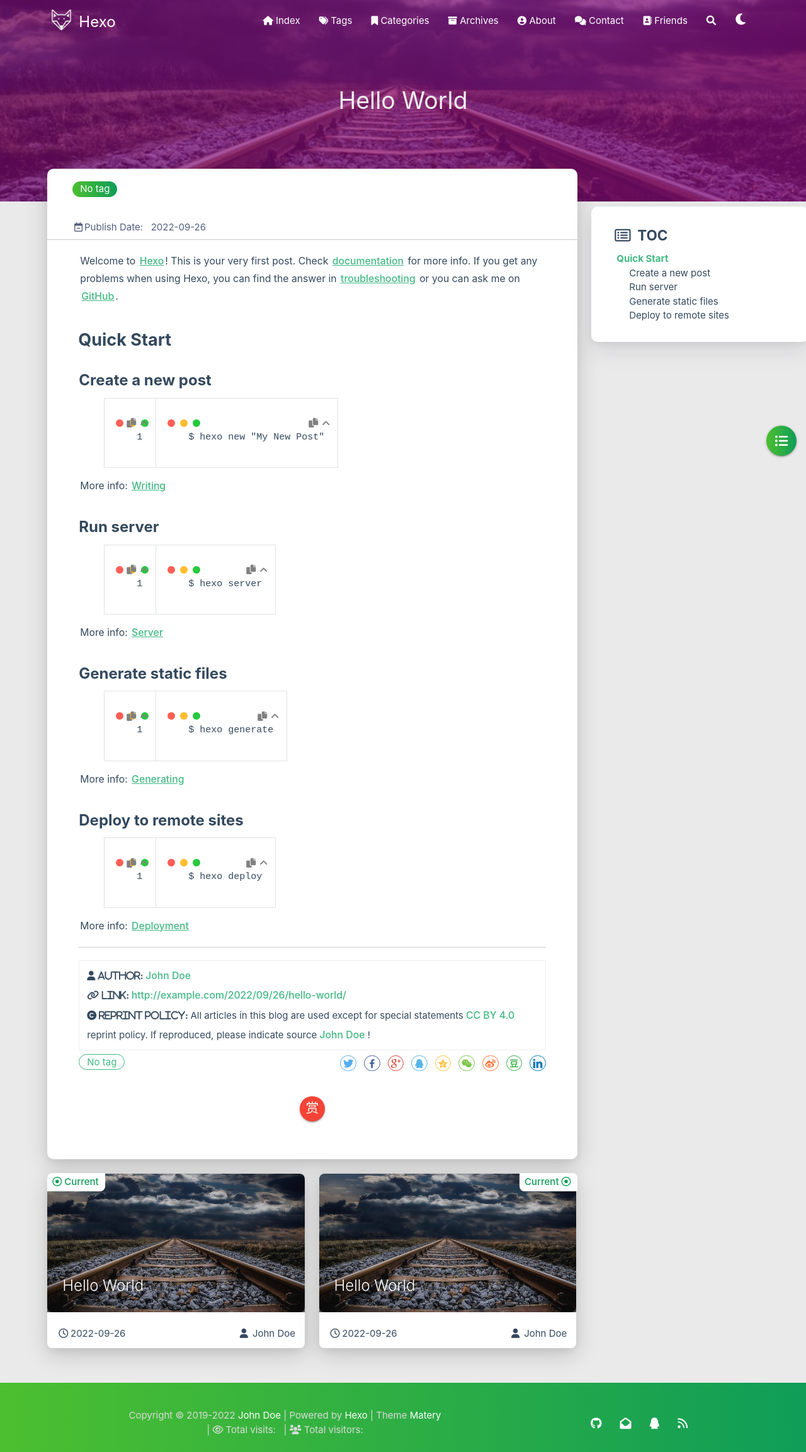
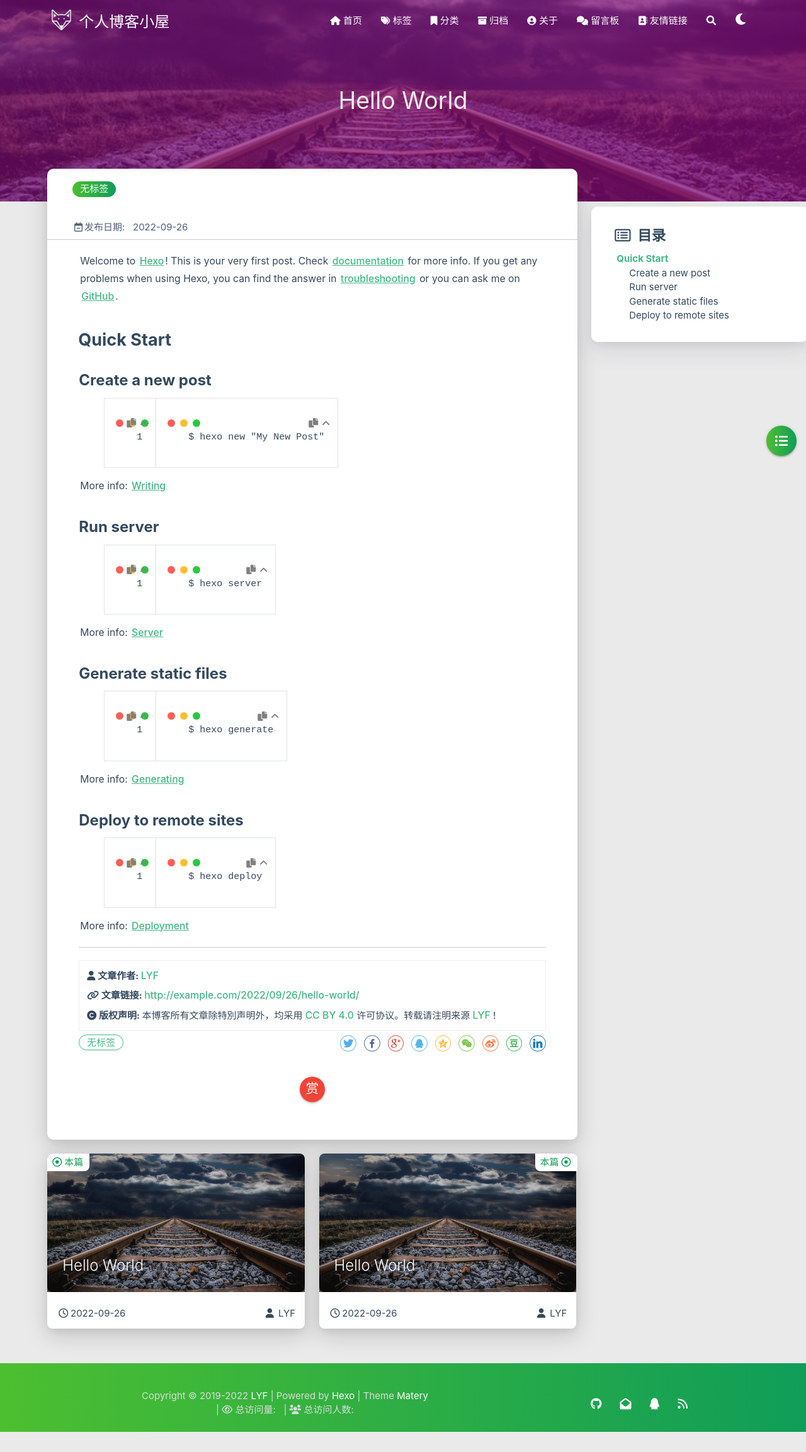
Before and after one commit to stu-hubu-lyf/stu-hubu-lyf.github.io, a plain HTML site: page 2022/09/26/hello-world/index.html in a window 1280 px wide. Shown: the whole page at 63% size. After the commit the page ends 2274 px from the top, so only its background shows below. Drawn offline with Linux system fonts and the light colour scheme; some packages are replaced by stand-ins of ours; no server answers; a script that the page names is missing.

Commit message:
Site updated: 2022-09-26 16:21:51

```diff
--- a/2022/09/26/hello-world/index.html
+++ b/2022/09/26/hello-world/index.html
@@ -1,10 +1,10 @@
 <!DOCTYPE HTML>
-<html lang="en">
+<html lang="zh-CN">
 
 
 <head>
     <meta charset="utf-8">
-    <meta name="keywords" content="Hello World, Hexo">
+    <meta name="keywords" content="Hello World, 个人博客小屋">
     <meta name="description" content="Welcome to Hexo! This is your very first post. Check documentation for more info. If you get any problems when using Hex">
     <meta http-equiv="X-UA-Compatible" content="IE=edge">
     <meta name="viewport" content="width=device-width, initial-scale=1.0, user-scalable=no">
@@ -17,7 +17,7 @@
     <!-- Global site tag (gtag.js) - Google Analytics -->
 
 
-    <title>Hello World | Hexo</title>
+    <title>Hello World | 个人博客小屋</title>
     <link rel="icon" type="image/png" href="/favicon.png">
 
 
@@ -64,7 +64,7 @@
 
                     <img src="/medias/logo.png" class="logo-img" alt="LOGO">
 
-                    <span class="logo-span">Hexo</span>
+                    <span class="logo-span">个人博客小屋</span>
                 </a>
             </div>
 
@@ -78,7 +78,7 @@
 
       <i class="fas fa-home" style="zoom: 0.6;"></i>
 
-      <span>Index</span>
+      <span>首页</span>
     </a>
 
   </li>
@@ -89,7 +89,7 @@
 
       <i class="fas fa-tags" style="zoom: 0.6;"></i>
 
-      <span>Tags</span>
+      <span>标签</span>
     </a>
 
   </li>
@@ -100,7 +100,7 @@
 
       <i class="fas fa-bookmark" style="zoom: 0.6;"></i>
 
-      <span>Categories</span>
+      <span>分类</span>
     </a>
 
   </li>
@@ -111,7 +111,7 @@
 
       <i class="fas fa-archive" style="zoom: 0.6;"></i>
 
-      <span>Archives</span>
+      <span>归档</span>
     </a>
 
   </li>
@@ -122,7 +122,7 @@
 
       <i class="fas fa-user-circle" style="zoom: 0.6;"></i>
 
-      <span>About</span>
+      <span>关于</span>
     </a>
 
   </li>
@@ -133,7 +133,7 @@
 
       <i class="fas fa-comments" style="zoom: 0.6;"></i>
 
-      <span>Contact</span>
+      <span>留言板</span>
     </a>
 
   </li>
@@ -144,14 +144,14 @@
 
       <i class="fas fa-address-book" style="zoom: 0.6;"></i>
 
-      <span>Friends</span>
+      <span>友情链接</span>
     </a>
 
   </li>
 
   <li>
     <a href="#searchModal" class="modal-trigger waves-effect waves-light">
-      <i id="searchIcon" class="fas fa-search" title="Search" style="zoom: 0.85;"></i>
+      <i id="searchIcon" class="fas fa-search" title="搜索" style="zoom: 0.85;"></i>
     </a>
   </li>
   <li>
@@ -168,7 +168,7 @@
 
         <img src="/medias/logo.png" class="logo-img circle responsive-img">
 
-        <div class="logo-name">Hexo</div>
+        <div class="logo-name">个人博客小屋</div>
         <div class="logo-desc">
 
             Never really desperate, only the lost of the soul.
@@ -184,7 +184,7 @@
 
 			    <i class="fa-fw fas fa-home"></i>
 
-			Index
+			首页
 		</a>
 
         </li>
@@ -195,7 +195,7 @@
 
 			    <i class="fa-fw fas fa-tags"></i>
 
-			Tags
+			标签
 		</a>
 
         </li>
@@ -206,7 +206,7 @@
 
 			    <i class="fa-fw fas fa-bookmark"></i>
 
-			Categories
+			分类
 		</a>
 
         </li>
@@ -217,7 +217,7 @@
 
 			    <i class="fa-fw fas fa-archive"></i>
 
-			Archives
+			归档
 		</a>
 
         </li>
@@ -228,7 +228,7 @@
 
 			    <i class="fa-fw fas fa-user-circle"></i>
 
-			About
+			关于
 		</a>
 
         </li>
@@ -239,7 +239,7 @@
 
 			    <i class="fa-fw fas fa-comments"></i>
 
-			Contact
+			留言板
 		</a>
 
         </li>
@@ -250,7 +250,7 @@
 
 			    <i class="fa-fw fas fa-address-book"></i>
 
-			Friends
+			友情链接
 		</a>
 
         </li>
@@ -362,7 +362,7 @@
                 <div class="col s7">
 
                           <div class="article-tag">
-                            <span class="chip bg-color">No tag</span>
+                            <span class="chip bg-color">无标签</span>
                           </div>
 
                 </div>
@@ -374,7 +374,7 @@
             <div class="post-info">
 
                 <div class="post-date info-break-policy">
-                    <i class="far fa-calendar-minus fa-fw"></i>Publish Date:&nbsp;&nbsp;
+                    <i class="far fa-calendar-minus fa-fw"></i>发布日期:&nbsp;&nbsp;
                     2022-09-26
                 </div>
 
@@ -421,17 +421,17 @@
             <div class="reprint__author">
                 <span class="reprint-meta" style="font-weight: bold;">
                     <i class="fas fa-user">
-                        Author:
+                        文章作者:
                     </i>
                 </span>
                 <span class="reprint-info">
-                    <a href="/about" rel="external nofollow noreferrer">John Doe</a>
+                    <a href="/about" rel="external nofollow noreferrer">LYF</a>
                 </span>
             </div>
             <div class="reprint__type">
                 <span class="reprint-meta" style="font-weight: bold;">
                     <i class="fas fa-link">
-                        Link:
+                        文章链接:
                     </i>
                 </span>
                 <span class="reprint-info">
@@ -441,14 +441,14 @@
             <div class="reprint__notice">
                 <span class="reprint-meta" style="font-weight: bold;">
                     <i class="fas fa-copyright">
-                        Reprint policy:
+                        版权声明:
                     </i>
                 </span>
                 <span class="reprint-info">
-                    All articles in this blog are used except for special statements
+                    本博客所有文章除特別声明外，均采用
                     <a href="https://creativecommons.org/licenses/by/4.0/deed.zh" rel="external nofollow noreferrer" target="_blank">CC BY 4.0</a>
-                    reprint policy. If reproduced, please indicate source
-                    <a href="/about" target="_blank">John Doe</a>
+                    许可协议。转载请注明来源
+                    <a href="/about" target="_blank">LYF</a>
                     !
                 </span>
             </div>
@@ -457,7 +457,7 @@
 
     <script async defer>
       document.addEventListener("copy", function (e) {
-        let toastHTML = '<span>Copied successfully, please follow the reprint policy of this article</span><button class="btn-flat toast-action" onclick="navToReprintStatement()" style="font-size: smaller">more</a>';
+        let toastHTML = '<span>复制成功，请遵循本文的转载规则</span><button class="btn-flat toast-action" onclick="navToReprintStatement()" style="font-size: smaller">查看</a>';
         M.toast({html: toastHTML})
       });
 
@@ -472,7 +472,7 @@
                 <div class="post-meta__tag-list" style="display: inline-block;">
 
                         <div class="article-tag">
-                            <span class="chip bg-color">No tag</span>
+                            <span class="chip bg-color">无标签</span>
                         </div>
 
                 </div>
@@ -551,7 +551,7 @@
 
         <div class="article col s12 m6" data-aos="fade-up" data-aos="fade-up">
             <div class="article-badge left-badge text-color">
-                <i class="far fa-dot-circle"></i>&nbsp;Current
+                <i class="far fa-dot-circle"></i>&nbsp;本篇
             </div>
             <div class="card">
                 <a href="/2022/09/26/hello-world/">
@@ -576,7 +576,7 @@
                         <span class="publish-author">
 
                             <i class="fas fa-user fa-fw"></i>
-                            John Doe
+                            LYF
 
                         </span>
                     </div>
@@ -589,7 +589,7 @@
 
         <div class="article col s12 m6" data-aos="fade-up">
             <div class="article-badge right-badge text-color">
-                Current&nbsp;<i class="far fa-dot-circle"></i>
+                本篇&nbsp;<i class="far fa-dot-circle"></i>
             </div>
             <div class="card">
                 <a href="/2022/09/26/hello-world/">
@@ -614,7 +614,7 @@
                         <span class="publish-author">
 
                             <i class="fas fa-user fa-fw"></i>
-                            John Doe
+                            LYF
 
                         </span>
                     </div>
@@ -655,7 +655,7 @@
     </div>
     <div id="toc-aside" class="expanded col l3 hide-on-med-and-down">
         <div class="toc-widget card" style="background-color: white;">
-            <div class="toc-title"><i class="far fa-list-alt"></i>&nbsp;&nbsp;TOC</div>
+            <div class="toc-title"><i class="far fa-list-alt"></i>&nbsp;&nbsp;目录</div>
             <div id="toc-content"></div>
         </div>
     </div>
@@ -804,7 +804,7 @@
 
                 <span id="year">2019-2022</span>
 
-            <a href="/about" target="_blank">John Doe</a>
+            <a href="/about" target="_blank">LYF</a>
             |&nbsp;Powered by&nbsp;<a href="https://hexo.io/" target="_blank">Hexo</a>
             |&nbsp;Theme&nbsp;<a href="https://github.com/blinkfox/hexo-theme-matery" target="_blank">Matery</a>
             <br>
@@ -815,13 +815,13 @@
 
 
                 <span id="busuanzi_container_site_pv">
-                &nbsp;|&nbsp;<i class="far fa-eye"></i>&nbsp;Total visits:&nbsp;
+                &nbsp;|&nbsp;<i class="far fa-eye"></i>&nbsp;总访问量:&nbsp;
                     <span id="busuanzi_value_site_pv" class="white-color"></span>
             </span>
 
 
                 <span id="busuanzi_container_site_uv">
-                &nbsp;|&nbsp;<i class="fas fa-users"></i>&nbsp;Total visitors:&nbsp;
+                &nbsp;|&nbsp;<i class="fas fa-users"></i>&nbsp;总访问人数:&nbsp;
                     <span id="busuanzi_value_site_uv" class="white-color"></span>
             </span>
 
@@ -874,8 +874,8 @@
 <div id="searchModal" class="modal">
     <div class="modal-content">
         <div class="search-header">
-            <span class="title"><i class="fas fa-search"></i>&nbsp;&nbsp;Search</span>
-            <input type="search" id="searchInput" name="s" placeholder="Please enter a search keyword"
+            <span class="title"><i class="fas fa-search"></i>&nbsp;&nbsp;搜索</span>
+            <input type="search" id="searchInput" name="s" placeholder="请输入搜索的关键字"
                    class="search-input">
         </div>
         <div id="searchResult"></div>
```
Also changed, not shown: archives/2022/09/index.html (+30 -30 lines), archives/2022/index.html (+30 -30 lines), archives/index.html (+30 -30 lines), index.html (+28 -28 lines).
